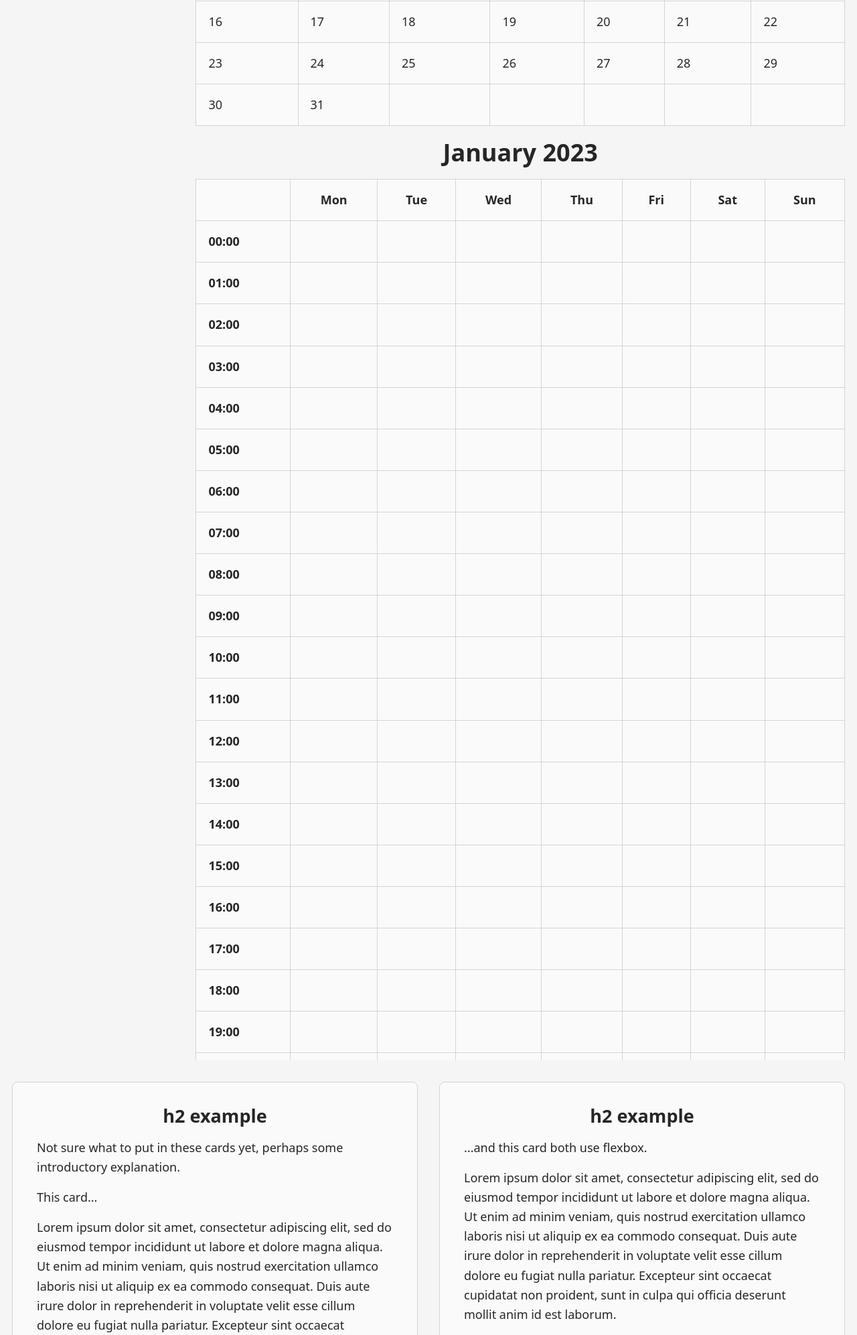
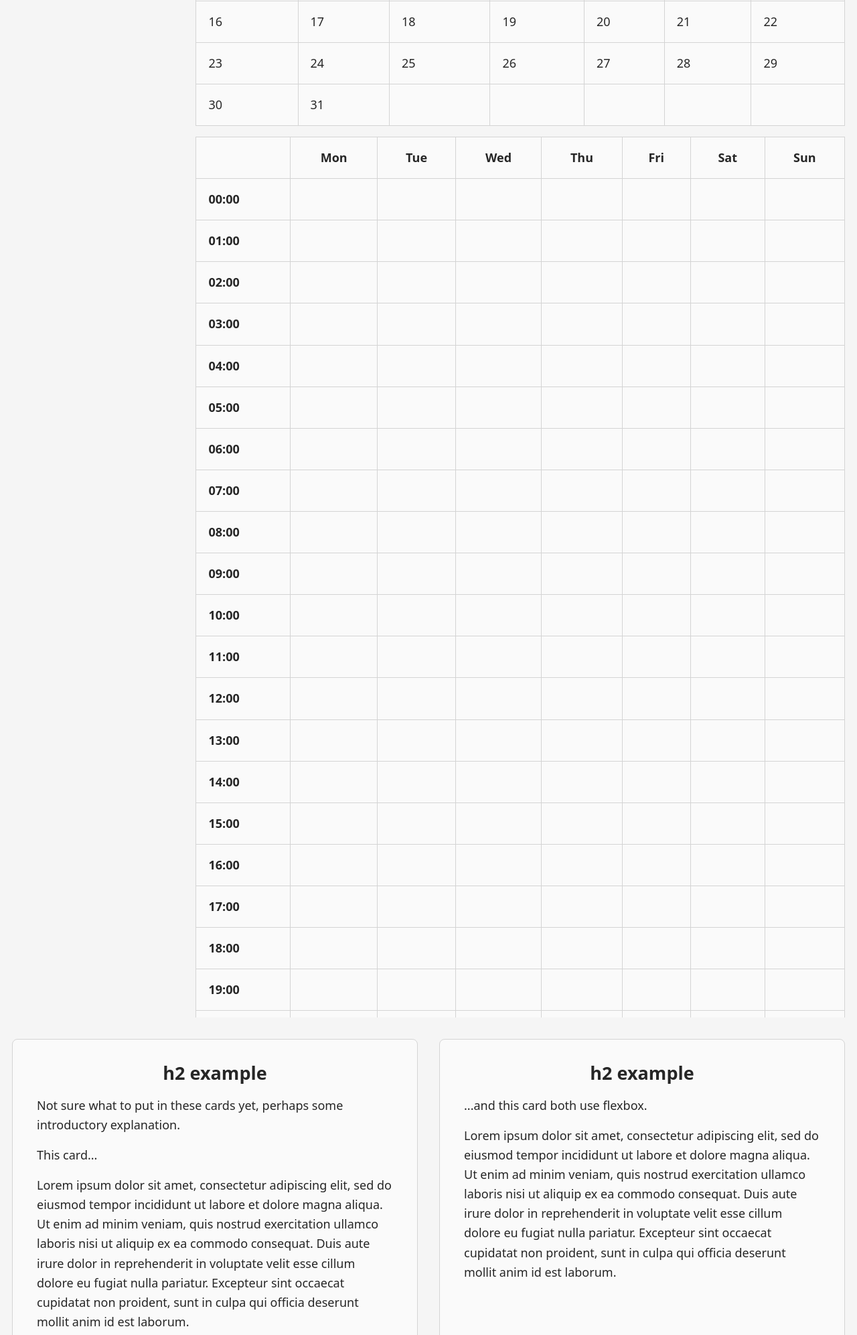
Before and after one commit to webtech-ov65/Webtech-ov65, a PHP site: page /index.php in a window 1280 px wide. Shown: the part 452-2445 px from the top of the page at 67% size. Run offline with PHP 8.4, Linux system fonts and the light colour scheme; data that the repository does not hold is empty.

Commit message:
Fix minor bugs and details

```diff
--- a/private/header.php
+++ b/private/header.php
@@ -53,4 +53,4 @@ require_once('bootstrap.php');
                 </div>
             </header>
 
-            <main class="<?= $page['main_class'] != null ? $page['main_class'] : 'container'; ?>">
+            <main class="<?= isset($page) && isset($page['main_class']) ? $page['main_class'] : 'container'; ?>">
--- a/public/index.php
+++ b/public/index.php
@@ -85,9 +85,7 @@ $target_groups = ['Business Development', 'Customer Support', 'Research & Develo
                 </tr>
             </tbody>
         </table>
-        <header>
-            <h1><?= date('F Y'); ?></h1>
-        </header>
+
         <div class="scroller">
             <table>
                 <thead>
@@ -127,7 +125,7 @@ $target_groups = ['Business Development', 'Customer Support', 'Research & Develo
                     ?>
                 </tbody>
             </table>
-        </div scroller>
+        </div>
     </div>
 </div>
 
```
